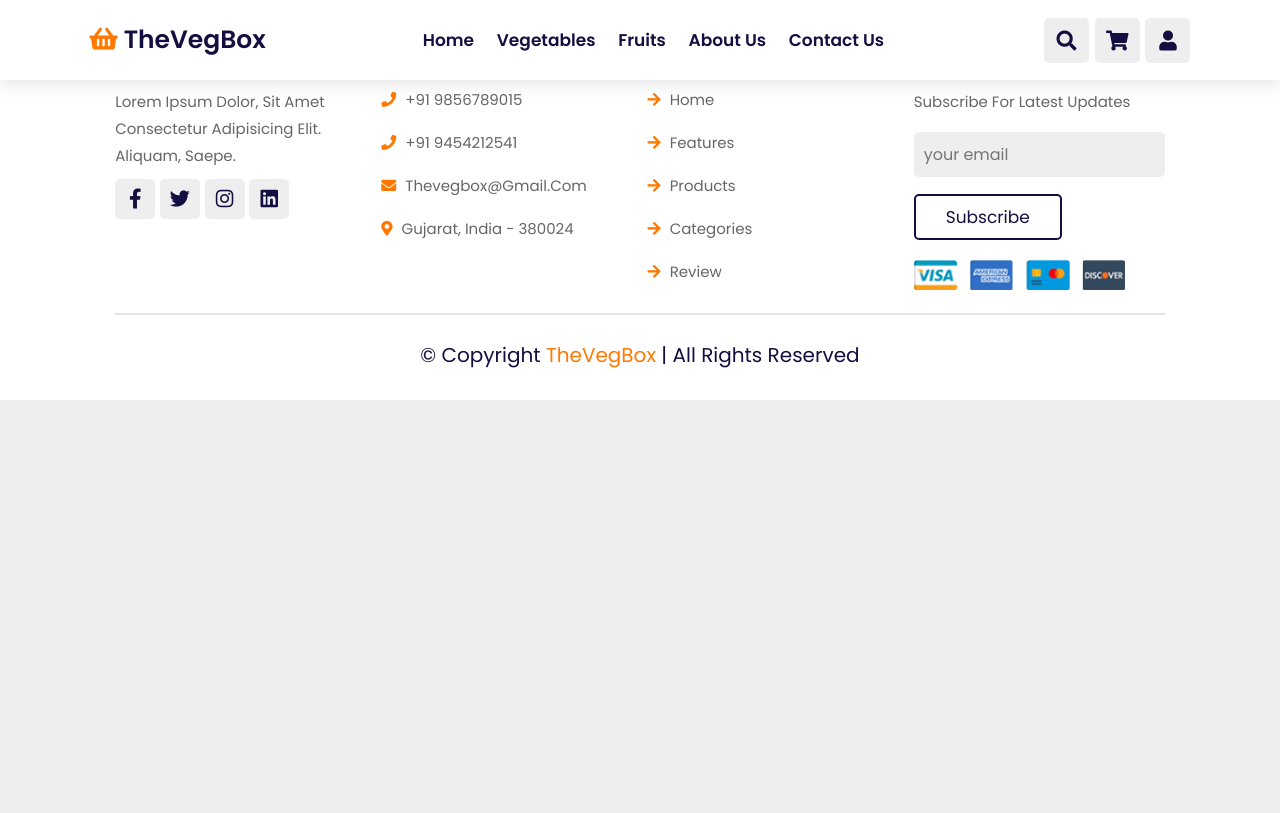
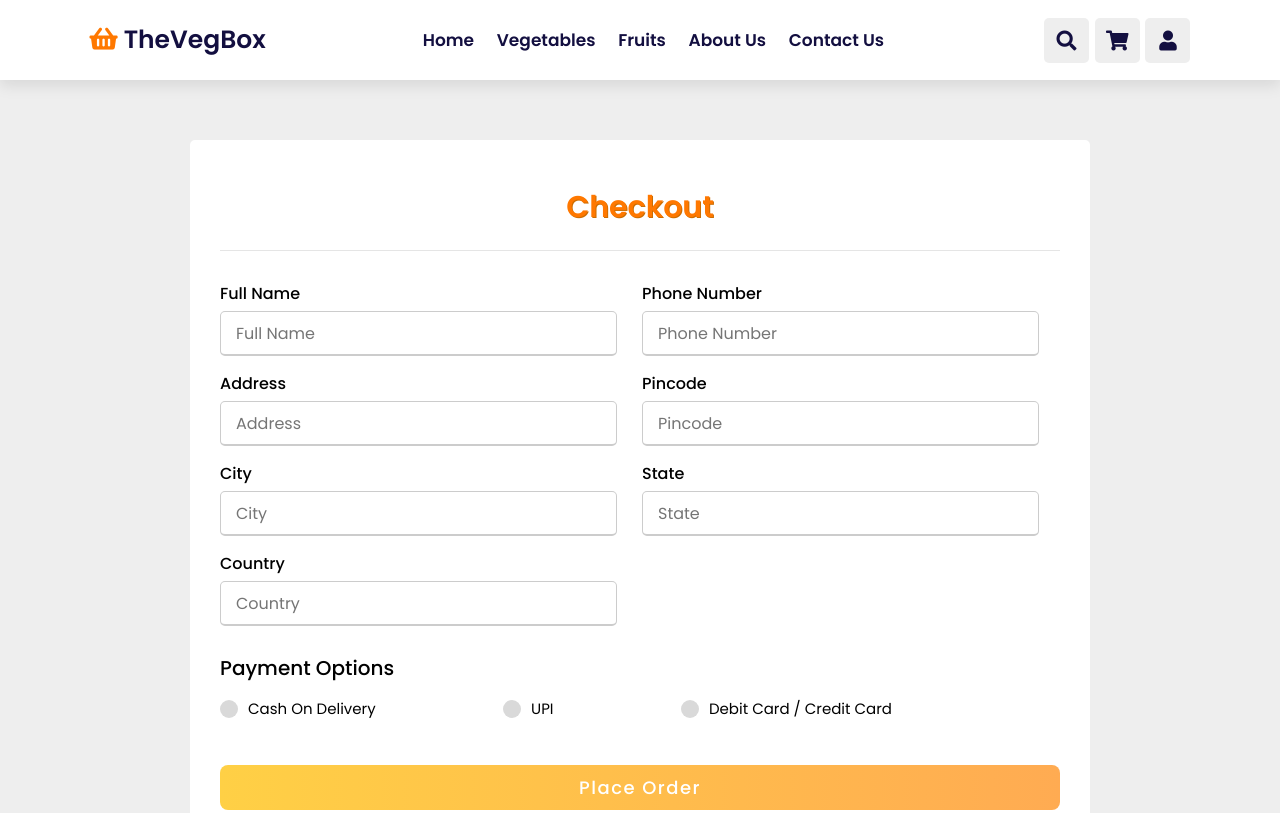
Before and after one commit to Ritesh591/thevegbox, a plain HTML site: page checkout.html in a window 1280 px wide. Shown: the top 813 px of the page. Drawn offline with nearby package versions, Linux system fonts and the light colour scheme.

Commit message:
fifth commit

```diff
--- a/checkout.html
+++ b/checkout.html
@@ -53,11 +53,68 @@
 
     </header>
 
-
-
-    <!-- ---Product Section starts--- -->
-
-
+    <div class="check-page">
+      <div class="check-container">
+        <div class="title">Checkout</div>
+        <div class="content">
+          <form action="#">
+            <div class="user-details">
+              <div class="input-box">
+                <span class="details">Full Name</span>
+                <input type="text" placeholder="full name" required>
+              </div>
+              <div class="input-box">
+                <span class="details">Phone Number</span>
+                <input type="tel" placeholder="Phone number" required>
+              </div>
+              <div class="input-box">
+                <span class="details">Address</span>
+                <input type="text" placeholder="Address" required>
+              </div>
+              <div class="input-box">
+                <span class="details">pincode</span>
+                <input type="number" placeholder="Pincode" required>
+              </div>
+              <div class="input-box">
+                <span class="details">City</span>
+                <input type="text" placeholder="City" required>
+              </div>
+              <div class="input-box">
+                <span class="details">State</span>
+                <input type="text" placeholder="State" required>
+              </div>
+              <div class="input-box">
+                <span class="details">Country</span>
+                <input type="text" placeholder="Country" required>
+              </div>
+            </div>
+            <div class="pay-option">
+              <input type="radio" name="pay" id="dot-1">
+              <input type="radio" name="pay" id="dot-2">
+              <input type="radio" name="pay" id="dot-3">
+              <span class="pay-title">Payment Options</span>
+              <div class="category">
+                <label for="dot-1">
+                <span class="dot one"></span>
+                <span class="payment">Cash On Delivery</span>
+              </label>
+              <label for="dot-2">
+                <span class="dot two"></span>
+                <span class="payment">UPI</span>
+              </label>
+              <label for="dot-3">
+                <span class="dot three"></span>
+                <span class="payment">Debit Card / Credit Card</span>
+                </label>
+              </div>
+            </div>
+            <div class="pay-button">
+              <input type="submit" value="Place Order">
+            </div>
+          </form>
+        </div>
+      </div>
+    </div>
 
     <!-- ---Product Section End--- -->
 
--- a/css/style.css
+++ b/css/style.css
@@ -597,7 +597,7 @@ input[type=number]::-webkit-outer-spin-button {
 }
 
 .container.active .forms{
-  height: 95rem;
+  height: 88rem;
 }
 .container .form .title-LR{
   position: relative;
@@ -1489,21 +1489,134 @@ th:last-child {
   background-color:rgb(255, 196, 68);
 }
 
-
-
-
-
-
-
-
-
-
-
-
-
-
-
-
+/* --checkout-page */
+
+
+.check-page{
+  padding: 14rem 0;
+  display: flex;
+  justify-content: center;
+  align-items: center;
+}
+
+.check-container{
+  max-width: 90rem;
+  width: 100%;
+  background: white;
+  padding: 2.5rem 3rem;
+  border-radius: .5rem;
+}
+
+.check-container .title{
+  color: var(--orange);
+  justify-content: center;
+  text-align: center;
+  font-size: 3rem;
+  font-weight: 600;
+  text-shadow: 1px 1px #cc6d00;
+
+}
+
+.check-container form .user-details{
+  display: flex;
+  flex-wrap: wrap;
+  justify-content: space-between;
+  margin: 2rem 0 1.2rem 0;
+}
+
+.input-box{
+  margin-bottom: 1.5rem;
+  width: calc(100% / 2 - .2rem);
+}
+
+.input-box input{
+  height: 4.5rem;
+  width: 95%;
+  outline: none;
+  border-radius: .5rem;
+  border: .1rem solid #ccc;
+  padding-left: 1.5rem;
+  font-size: 1.6rem;
+  border-bottom-width: .2rem;
+  transition: all .3s ease;
+}
+
+.input-box input:focus,
+.input-box input:valid{
+  border-color: var(--orange);
+}
+
+.input-box .details{
+  display: block;
+  font-size: 1.6rem;
+  font-weight: 500;
+  margin-bottom: .5rem;
+}
+
+.pay-title{
+  font-size: 2rem;
+  font-weight: 500;
+}
+
+.category{
+  display: flex;
+  width: 80%;
+  margin: 1.4rem 0;
+  justify-content: space-between;
+}
+
+.category label{
+  display: flex;
+  align-items: center;
+}
+
+.category .payment{
+  font-size: 1.5rem;
+}
+
+.category .dot{
+  height: 1.8rem;
+  width: 1.8rem;
+  background: #d9d9d9;
+  border-radius: 50%;
+  margin-right: 1rem;
+  border: .5rem solid transparent;
+}
+
+#dot-1:checked ~ .category label .one,
+#dot-2:checked ~ .category label .two,
+#dot-3:checked ~ .category label .three{
+  border-color: #d9d9d9;
+  background: var(--orange);
+}
+
+form input[type="radio"]{
+  display: none;
+}
+
+.pay-button{
+  height: 4.5rem;
+  margin: 4.5rem 0;
+}
+
+.pay-button input{
+  cursor: pointer;
+  font-size: 1.8rem;
+  font-weight: 500;
+  letter-spacing: 1.5px;
+  border-radius: .8rem;
+  background: linear-gradient(90deg, rgb(255, 208, 69) 0%, rgb(255, 171, 82) 100%);
+  height: 100%;
+  width: 100%;
+  outline: none;
+  color: #fff;
+}
+
+.pay-button input:hover{
+  transition: all .3s ease;
+  background: linear-gradient(-90deg, rgb(255, 208, 69) 0%, rgb(255, 171, 82) 100%);
+
+}
 
 
 
@@ -1538,11 +1651,11 @@ th:last-child {
   }
 
   .container.active .forms{
-    height: 105rem;
+    height: 98rem;
   }
 
   .container .forms{
-    height: 46rem;
+    height: 47rem;
   }
 }
 
@@ -1622,6 +1735,29 @@ th:last-child {
   .cart-page{
     margin: 17rem 5rem 12rem;
   }
+
+  .check-container{
+    max-width: 100%;
+    margin: 3rem;
+  }
+
+  .input-box{
+    margin-bottom: 1.5rem;
+    width: 100%
+  }
+
+  .category{
+    width: 100%;
+  }
+
+  .check-container form .user-details{
+    max-height: 30rem;
+    overflow-y: scroll;
+  }
+
+  .user-details::-webkit-scrollbar{
+    width: 0;
+  }
 }
 
 
@@ -1644,11 +1780,11 @@ th:last-child {
   }
 
   .container.active .forms{
-    height: 115rem;
+    height: 107rem;
   }
 
   .container .forms{
-    height: 50rem;
+    height: 52rem;
   }
 
   .contact-container {
@@ -1699,4 +1835,12 @@ th:last-child {
   .cart-page{
     margin: 17rem 2rem 12rem;
   }
-}
+
+  .check-page{
+    padding: 10rem 0;
+  }
+
+  .category{
+    display: inline;
+  }
+}
```
Also changed, not shown: account.html (+1 -5 lines).
